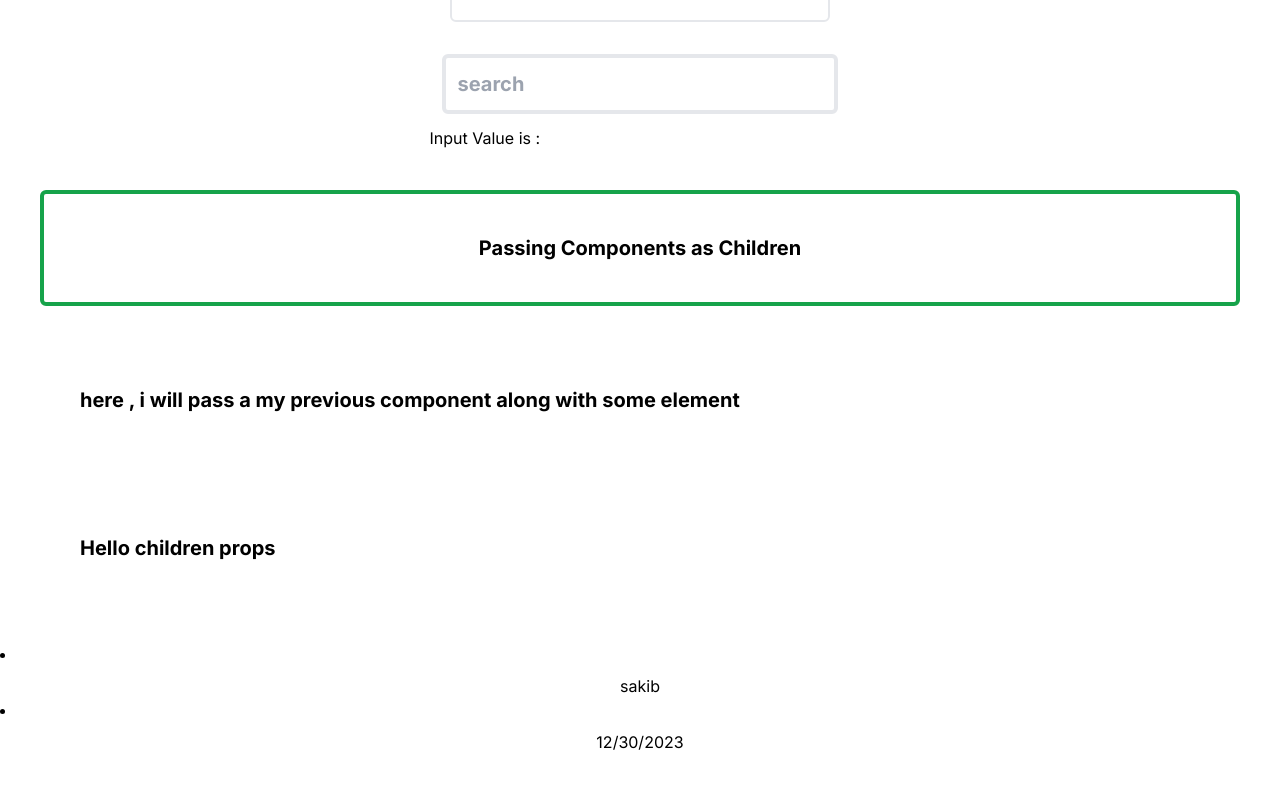
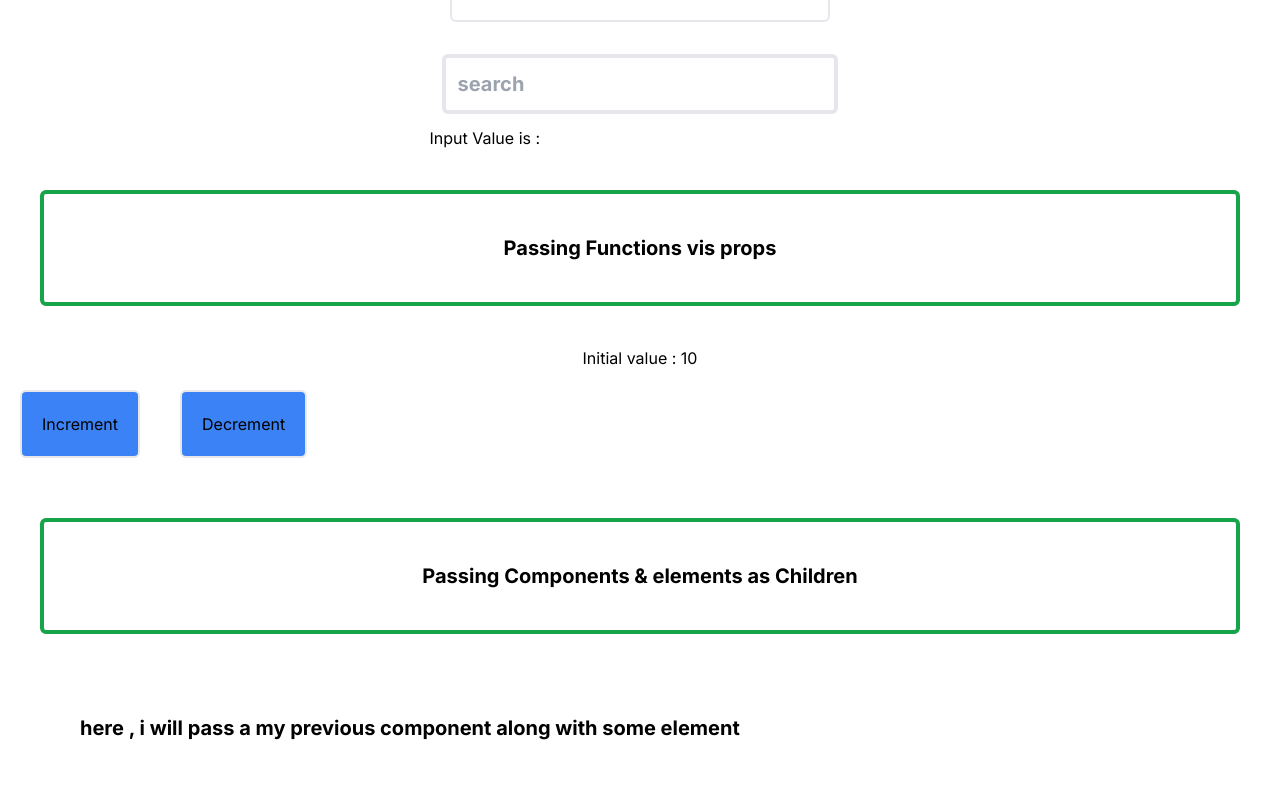
Before and after one commit to Sakib-203-15-3883/Learn-React-in-depth, a Next.js app: page /level3 in a window 1280 px wide. Shown: the part 498-1286 px from the top of the page. Built offline with nearby package versions, Linux system fonts and the light colour scheme.

Commit message:
passing function via props

```diff
--- a/src/app/level3/page.jsx
+++ b/src/app/level3/page.jsx
@@ -2,18 +2,26 @@
 import PassChildrenProp from "@/components/children_prop/passChildrenProps"
 import OnClick from "@/components/event-handling/onClick"
 import OnChange from "@/components/event-handling/onChange"
+import PassingFunction from "@/components/passing_function_as_props/PassingFunction"
 
 const Level3 = () => {
 
   return (
 
     <div>
+
+
       <center className="p-10 m-10 border-4 border-green-600 rounded-md text-xl font-bold ">Handling Events</center>
       <OnClick />
       <OnChange />
 
-      <center className="p-10 m-10 border-4 border-green-600 rounded-md text-xl font-bold ">Passing Components as Children</center>
 
+      <center className="p-10 m-10 border-4 border-green-600 rounded-md text-xl font-bold ">Passing Functions  vis props </center>
+      <PassingFunction />
+
+
+
+      <center className="p-10 m-10 border-4 border-green-600 rounded-md text-xl font-bold ">Passing Components & elements as Children</center>
       <PassChildrenProp />
 
 
--- /dev/null
+++ b/src/components/passing_function_as_props/PassingFunction.jsx
@@ -0,0 +1,35 @@
+import { useState } from "react";
+import ReceivingFunction from "@/components/passing_function_as_props/receiving_function"
+
+const PassingFunction = () => {
+
+  let [count, setCount] = useState(10);
+
+  const handleIncrement = () => {
+
+    setCount(++count);
+
+  }
+
+  const handleDecrement = () => {
+    setCount(--count);
+  }
+
+  return (
+
+    <div>
+
+      <ReceivingFunction
+
+        initialValue={count}
+
+        handleIncrement={handleIncrement}
+        handleDecrement={handleDecrement}
+
+      />
+
+    </div>
+  )
+}
+
+export default PassingFunction;
--- /dev/null
+++ b/src/components/passing_function_as_props/receiving_function.jsx
@@ -0,0 +1,23 @@
+const ReceivingFunction = ({ initialValue, handleIncrement, handleDecrement }) => {
+
+  return (
+
+    <div>
+
+      <center>Initial value : {initialValue}</center>
+      <button onClick={handleIncrement} className="p-5 m-5 border-2 rounded-md bg-blue-500  ">
+
+        Increment
+      </button>
+
+      <button onClick={handleDecrement} className="p-5 m-5 border-2 rounded-md bg-blue-500  " >
+
+        Decrement
+      </button>
+
+
+    </div>
+  )
+}
+
+export default ReceivingFunction;
```
